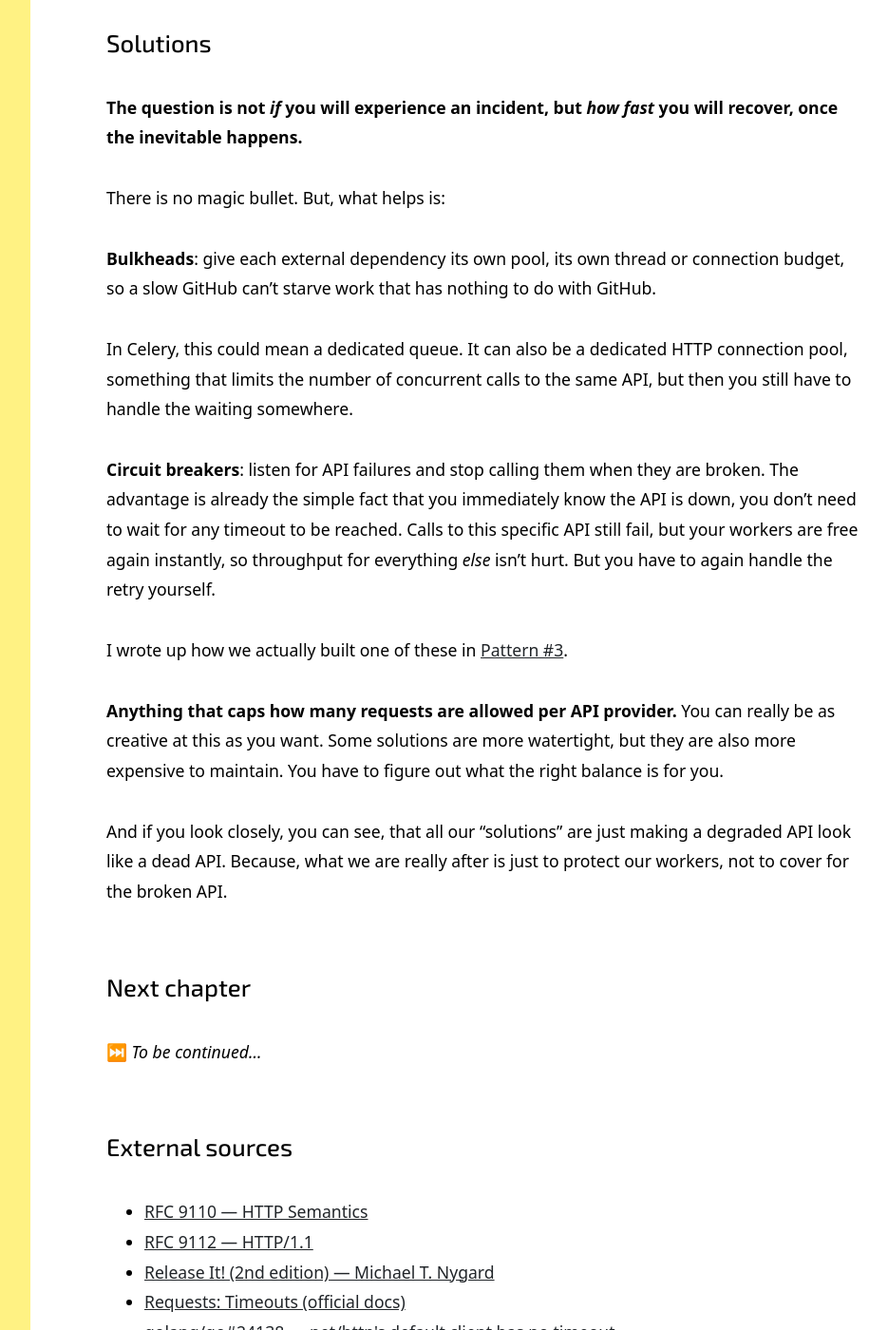
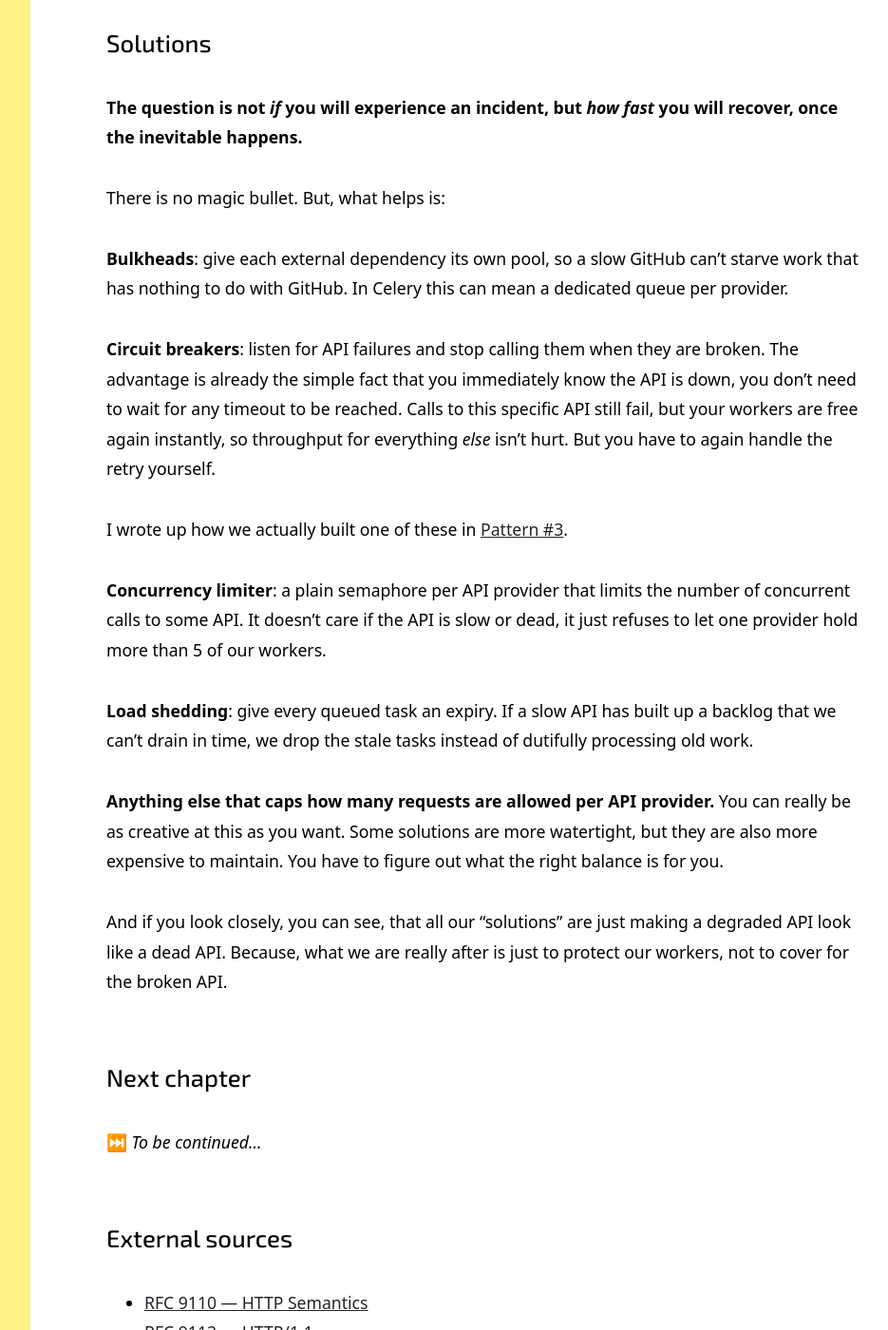
Before and after one commit to inesp/inesp.github.io, a Jekyll site: the page built from _posts/2026-09-09-api-resilience-slow-vs-dead.md, in a window 1280 px wide and 1400 px high, scrolled down 11677 px. Shown: the whole window at 95% size, without its empty margins (288-1223 px from the left). Built offline with Jekyll 4.4.1, drawn with Linux system fonts in a browser that asks for light colours; nearby versions of some CDN libraries; some web fonts are replaced; a style sheet for code colours, icons or effects is not loaded.

Commit message:
Improve solutions

```diff
--- a/_posts/2026-09-09-api-resilience-slow-vs-dead.md
+++ b/_posts/2026-09-09-api-resilience-slow-vs-dead.md
@@ -254,14 +254,16 @@ It is simply that a dead API fails fast, while a downgraded API lingers.
 
 There is no magic bullet. But, what helps is:
 
-**Bulkheads**: give each external dependency its own pool, its own thread or connection budget, so a slow GitHub can't starve work that has nothing to do with GitHub.
-
-In Celery, this could mean a dedicated queue. It can also be a dedicated HTTP connection pool, something that limits the number of concurrent calls to the same API, but then you still have to handle the waiting somewhere.
+**Bulkheads**: give each external dependency its own pool, so a slow GitHub can't starve work that has nothing to do with GitHub. In Celery this can mean a dedicated queue per provider.
 
 **Circuit breakers**: listen for API failures and stop calling them when they are broken. The advantage is already the simple fact that you immediately know the API is down, you don't need to wait for any timeout to be reached. Calls to this specific API still fail, but your workers are free again instantly, so throughput for everything *else* isn't hurt. But you have to again handle the retry yourself.
 
 I wrote up how we actually built one of these in [Pattern #3]({% post_url 2026-04-09-api-resilience-circuit-breaker %}).
 
-**Anything that caps how many requests are allowed per API provider.** You can really be as creative at this as you want. Some solutions are more watertight, but they are also more expensive to maintain. You have to figure out what the right balance is for you.
+**Concurrency limiter**: a plain semaphore per API provider that limits the number of concurrent calls to some API. It doesn't care if the API is slow or dead, it just refuses to let one provider hold more than 5 of our workers.
+
+**Load shedding**: give every queued task an expiry. If a slow API has built up a backlog that we can't drain in time, we drop the stale tasks instead of dutifully processing old work.
+
+**Anything else that caps how many requests are allowed per API provider.** You can really be as creative at this as you want. Some solutions are more watertight, but they are also more expensive to maintain. You have to figure out what the right balance is for you.
 
 And if you look closely, you can see, that all our "solutions" are just making a degraded API look like a dead API. Because, what we are really after is just to protect our workers, not to cover for the broken API.
```
